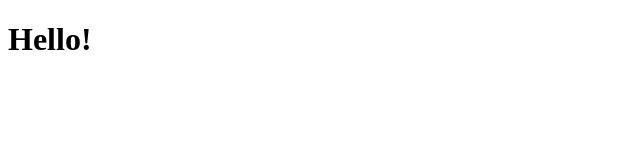
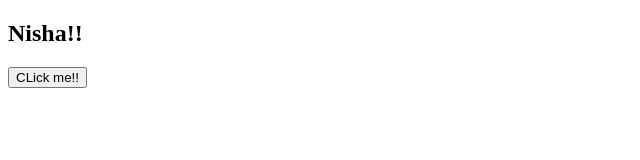
Before and after one commit to 123GAURAVTHADANI/secondrepo, a plain HTML site: page index.html in a window 1280 px wide. Shown: the whole page, without its empty margins (0-640 px from the left). Drawn offline with Linux system fonts and the light colour scheme.

Commit message:
Next commit

```diff
--- a/index.html
+++ b/index.html
@@ -6,6 +6,7 @@
     <title>Document</title>
   </head>
   <body>
-    <h1>Hello!</h1>
+    <h2>Nisha!!</h2>
+    <button>CLick me!!</button>
   </body>
 </html>
```
Also changed, not shown: roadmap.txt (added).
